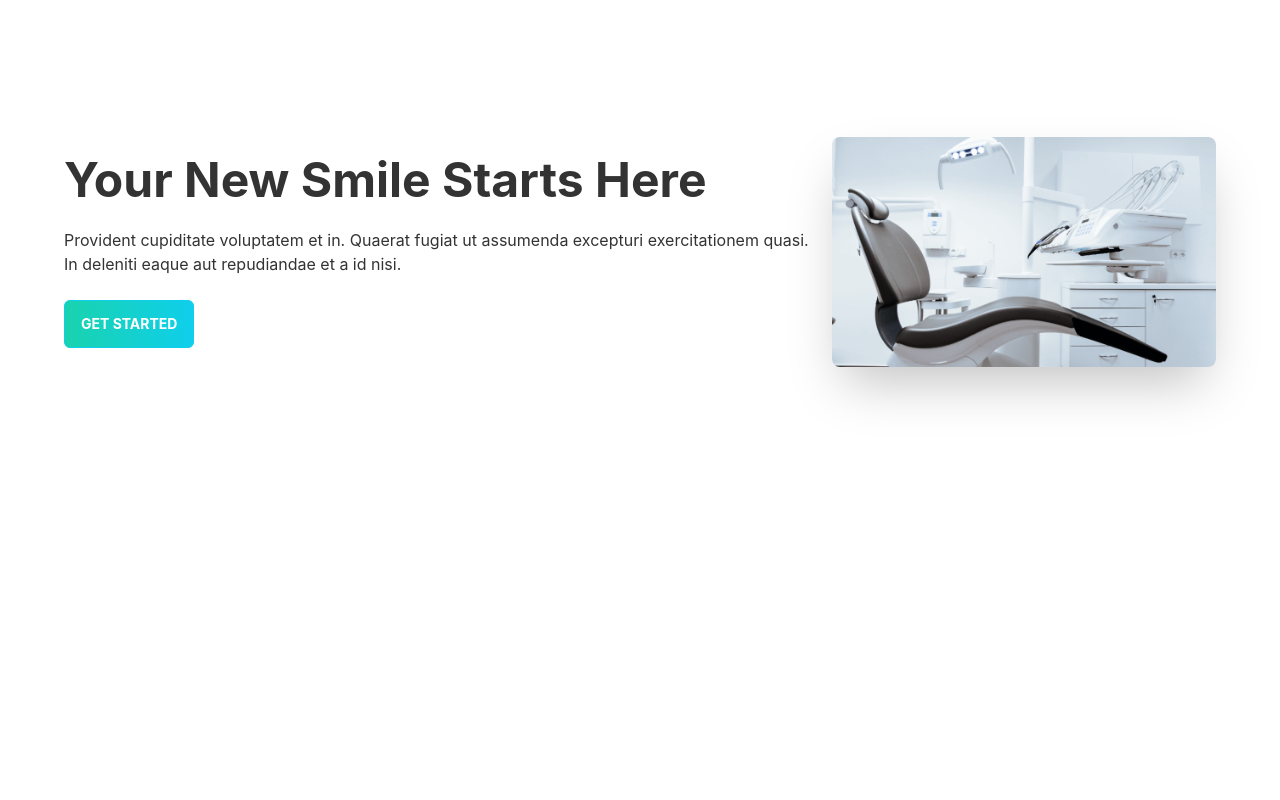
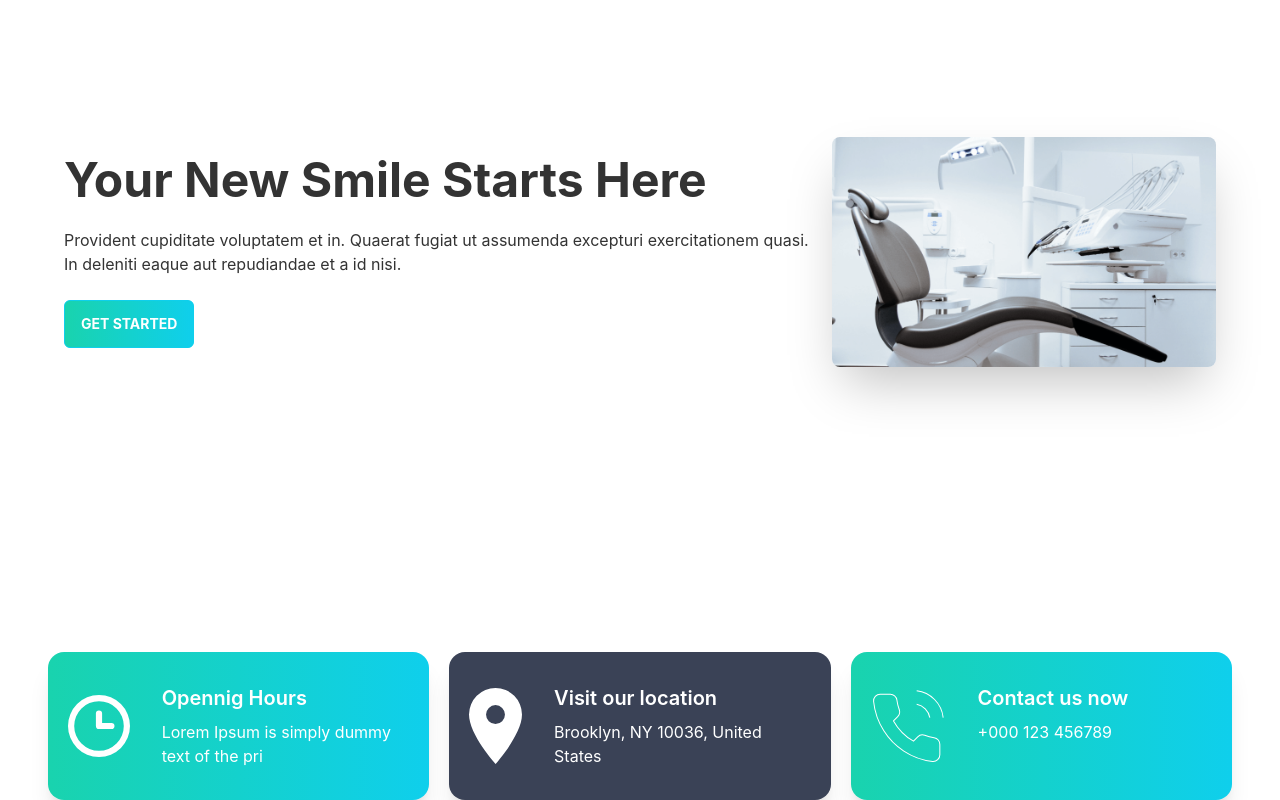
Before and after one commit to ahmed-nasir/Doctors-portal-client, a React (Create React App) app: page / in a window 1280 px wide. Shown: the part 236-1036 px from the top of the page. Before the commit the page ends 888 px from the top, so only its background shows below. Built offline with nearby package versions, Linux system fonts and the light colour scheme.

Commit message:
Add info card

```diff
--- a/src/Pages/Home/Banner.js
+++ b/src/Pages/Home/Banner.js
@@ -5,7 +5,7 @@
     return (
         <div class="hero min-h-screen px-12">
             <div class="hero-content flex-col lg:flex-row-reverse">
-                <img src={chair} class="max-w-sm rounded-lg shadow-2xl" />
+                <img src={chair} class="max-w-sm rounded-lg shadow-2xl"  alt='banner'/>
                 <div>
                     <h1 class="text-5xl font-bold">Your New Smile Starts Here</h1>
                     <p class="py-6">Provident cupiditate voluptatem et in. Quaerat fugiat ut assumenda excepturi exercitationem quasi. In deleniti eaque aut repudiandae et a id nisi.</p>
--- a/src/Pages/Home/Home.js
+++ b/src/Pages/Home/Home.js
@@ -1,11 +1,14 @@
 import React from 'react';
 import Banner from './Banner';
+import Infoo from './Infoo';
+
 
 const Home = () => {
     return (
         <div>
             <h2>This is home</h2>
             <Banner></Banner>
+            <Infoo></Infoo>
         </div>
     );
 };
--- /dev/null
+++ b/src/Pages/Home/InfoCard.js
@@ -0,0 +1,18 @@
+import React from 'react';
+
+const InfoCard = ({img, cardTitle,description,bgClass}) => {
+    return (
+        <div class={`card lg:card-side shadow-xl ${bgClass}`}>
+            <figure className='pl-5'>
+                <img src={img} alt="Album"/>
+            </figure>
+            <div class="card-body text-white">
+                <h2 class="card-title">{cardTitle}</h2>
+                <p>{description}</p>
+
+            </div>
+        </div>
+    );
+};
+
+export default InfoCard;
--- /dev/null
+++ b/src/Pages/Home/Infoo.js
@@ -0,0 +1,17 @@
+import React from 'react';
+import InfoCard from './InfoCard';
+import clock from '../../assets/icons/clock.svg'
+import marker from '../../assets/icons/marker.svg'
+import phone from '../../assets/icons/phone.svg'
+
+const Infoo = () => {
+    return (
+        <div className='grid grid-cols-1 lg:grid-cols-3 gap-5 px-12'>
+            <InfoCard cardTitle="Opennig Hours" description="Lorem Ipsum is simply dummy text of the pri" bgClass="bg-gradient-to-r from-secondary to-primary" img={clock}></InfoCard>
+            <InfoCard cardTitle="Visit our location" description="Brooklyn, NY 10036, United States" bgClass="bg-accent" img={marker}></InfoCard>
+            <InfoCard cardTitle="Contact us now" description="+000 123 456789" bgClass="bg-gradient-to-r from-secondary to-primary" img={phone}></InfoCard>
+        </div>
+    );
+};
+
+export default Infoo;
```
